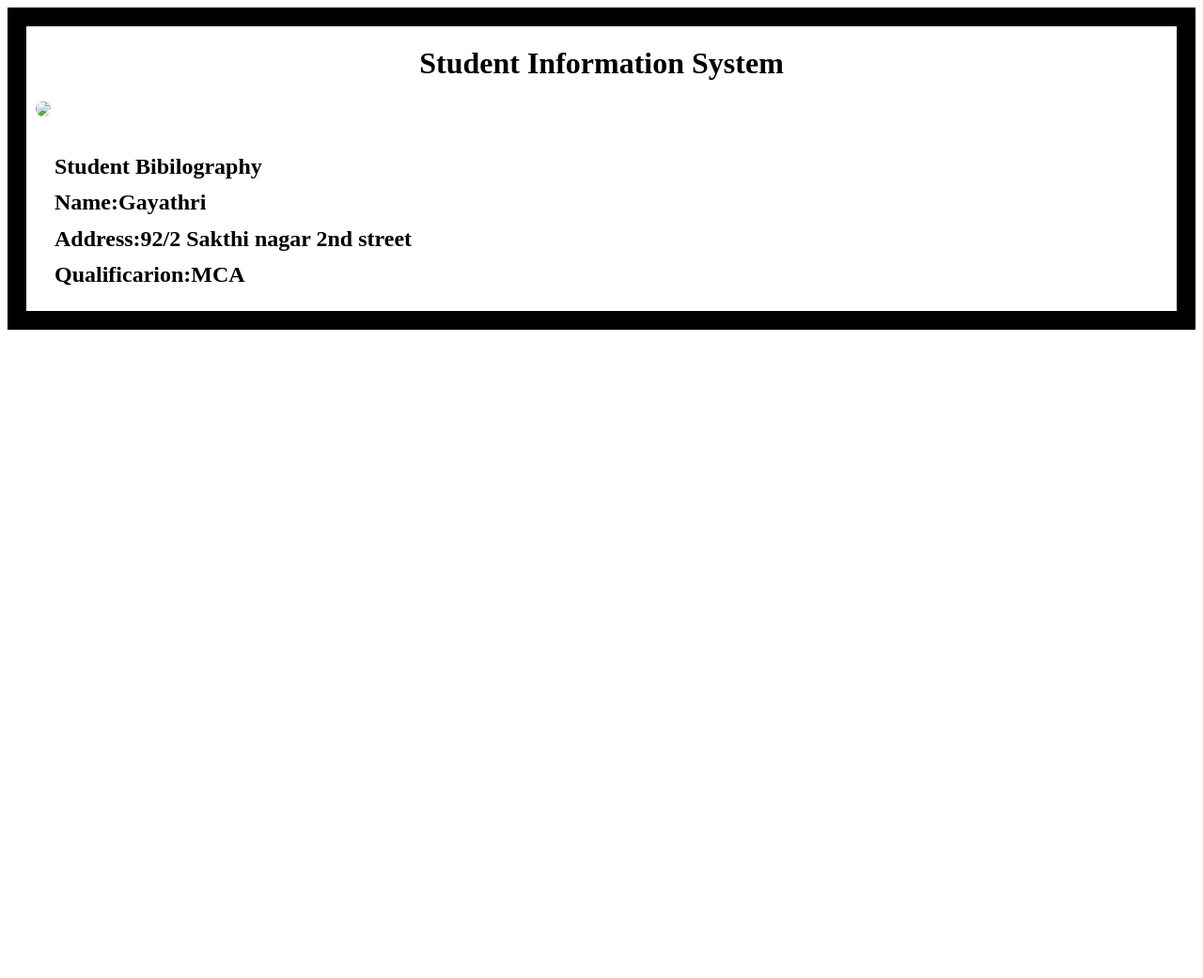
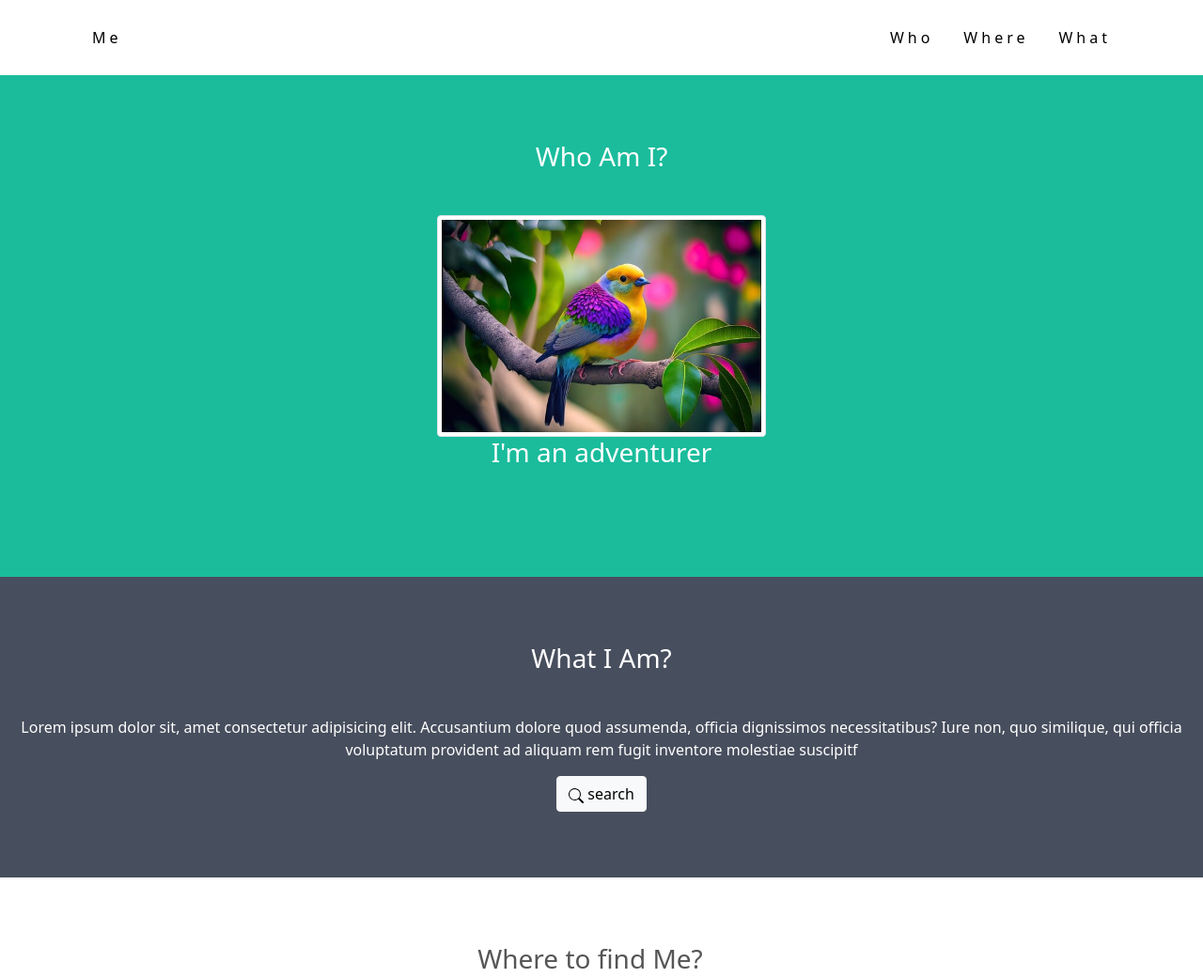
Before and after one commit to sajahanss/Saja, a plain HTML site: page index.html in a window 1280 px wide. Shown: the top 1041 px of the page at 94% size. Before the commit the page ends 800 px from the top, so only its background shows below. Drawn offline with nearby package versions, Linux system fonts and the light colour scheme.

Commit message:
Add files via upload

```diff
--- a/index.html
+++ b/index.html
@@ -1,38 +1,117 @@
+<!DOCTYPE html>
+<html lang="en">
+<head>
+    <meta charset="UTF-8">
+    <meta name="viewport" content="width=device-width, initial-scale=1.0">
+    <title>Document</title>
 
-        <!DOCTYPE html>
-        <html>
-            <head>
-                <title>Student Info</title>
+    <link href="https://cdn.jsdelivr.net/npm/bootstrap@5.0.2/dist/css/bootstrap.min.css" rel="stylesheet" integrity="sha384-EVSTQN3/azprG1Anm3QDgpJLIm9Nao0Yz1ztcQTwFspd3yD65VohhpuuCOmLASjC" crossorigin="anonymous">
+    <script src="https://cdn.jsdelivr.net/npm/bootstrap@5.0.2/dist/js/bootstrap.bundle.min.js" integrity="sha384-MrcW6ZMFYlzcLA8Nl+NtUVF0sA7MsXsP1UyJoMp4YLEuNSfAP+JcXn/tWtIaxVXM" crossorigin="anonymous"></script>
+    <script src="https://cdn.jsdelivr.net/npm/@popperjs/core@2.9.2/dist/umd/popper.min.js" integrity="sha384-IQsoLXl5PILFhosVNubq5LC7Qb9DXgDA9i+tQ8Zj3iwWAwPtgFTxbJ8NT4GN1R8p" crossorigin="anonymous"></script>
+<script src="https://cdn.jsdelivr.net/npm/bootstrap@5.0.2/dist/js/bootstrap.min.js" integrity="sha384-cVKIPhGWiC2Al4u+LWgxfKTRIcfu0JTxR+EQDz/bgldoEyl4H0zUF0QKbrJ0EcQF" crossorigin="anonymous"></script>
+
 <style>
-                    body{
-                        border-width: 20px;
-                        border-style: solid;
+
+    .container-fluid{
+        padding-top: 70px;
+        padding-bottom: 70px;
     }
-                    img{
-                        width: 220px;
-                        border-radius: 110px;
-                        vertical-align: top;
-                        margin-left: 10px;
+    h3{
+        margin-bottom: 45px;
     }
-                    p{
-                    display: inline-block;
+
+    .bg1 {
+    background-color: #1abc9c; /* Green */
+    color: #ffffff;
   }
-                    h2{
-                        display: inline-block;
-                        padding-top: 30px;
-                        line-height: 1.60;
+  .bg2 {
+    background-color: #474e5d; /* Dark Blue */
+    color: #ffffff;
   }
+  .bg3 {
+    background-color: #ffffff; /* White */
+    color: #555555;
+  }
+  .bg4 {
+    background-color: #2f2f2f; /* Black Gray */
+    color: #fff;
+  }
+.nav-link{
+    color: black;
+}
+nav{
+    letter-spacing: 4px;
+    padding-top: 15px;
+    padding-bottom: 15px;
+
+    height: 10vh;
+}
+.nav .nav-item a:hover{
+    color: green;
+}
+
 </style>
 </head>
 <body>
-                <h1 align="center">Student Information System</h1>  <!--Heading by Using H1 Tag-->
-                <img src="StudentTask.png">
-                <p><h2>Student Bibilography<br>                     <!-- <br> used for next line -->
-                    Name:Gayathri<br>
-                    Address:92/2 Sakthi nagar 2nd street<br>
-                    Qualificarion:MCA
-                    </h2>
+    <nav class="navbar">
+        <div class="container">
+            <a class="nav-link" href="#">Me</a>
+
+            <ul class="nav navbar-right">
+                <li class="nav-item">
+                    <a class="nav-link" href="#">Who</a>
+                </li>
+                <li class="nav-item">
+                    <a class="nav-link" href="#">Where</a>
+                </li>
+                <li class="nav-item">
+                    <a class="nav-link" href="#">What</a>
+                </li>
+            </ul>
+        </div>
+
+      </nav>
+      <div class="container-fluid text-center bg1">
+        <h3>Who Am I?</h3>
+        <img src="brd.jpg" class="img-fluid rounded img-thumbnail" style="display:inline" alt="Bird" width="350" height="350">
+        <h3>I'm an adventurer</h3>
+      </div>
+
+
+      <div class="container-fluid text-center bg2">
+        <h3 class="margin">What I Am?</h3>
+        <p>Lorem ipsum dolor sit, amet consectetur adipisicing elit. Accusantium dolore quod assumenda, officia dignissimos necessitatibus? Iure non, quo similique, qui officia voluptatum provident ad aliquam rem fugit inventore molestiae suscipitf</p>
+
+
+       <a class="btn btn-light" href="#"><img src="search.svg"> search</a>
+
+
+    </div>
+      <div class="row container-fluid text-center bg3" >
+        <h3>Where to find Me?</h3>
+
+        <div class="col text-center">
+            <p>Lorem ipsum dolor sit amet, consectetur adipisicing elit. Id repudiandae amet nemo officia quis inventore esse animi molestias nobis praesentium.
+
             </p>
+            <img src="brd.jpg" class="img-fluid rounded img-thumbnail" style="display:inline" alt="Bird" width="350" height="350">
+        </div>
+        <div class="col text-center" >
+            <p>Lorem ipsum dolor sit amet, consectetur adipisicing elit. Id repudiandae amet nemo officia quis inventore esse animi molestias nobis praesentium.
 
+            </p>
+            <img src="brd.jpg" class="img-fluid rounded img-thumbnail" style="display:inline" alt="Bird" width="350" height="350">
+        </div>
+        <div class="col text-center">
+            <p>Lorem ipsum dolor sit amet, consectetur adipisicing elit. Id repudiandae amet nemo officia quis inventore esse animi molestias nobis praesentium.
+
+            </p>
+            <img src="brd.jpg" class="img-fluid rounded img-thumbnail" style="display:inline" alt="Bird" width="350" height="350">
+        </div>
+      </div>
+
+      <footer class="container-fluid text-center bg4">
+        <p>Bootstrap Theme Made By <a href="https://www.w3schools.com/">www.w3schools.com</a></p>
+      </footer>
 </body>
 </html>
```
Also changed, not shown: brd.jpg (added), search.svg (added). Lines whose indentation alone changed are shown as unchanged.
